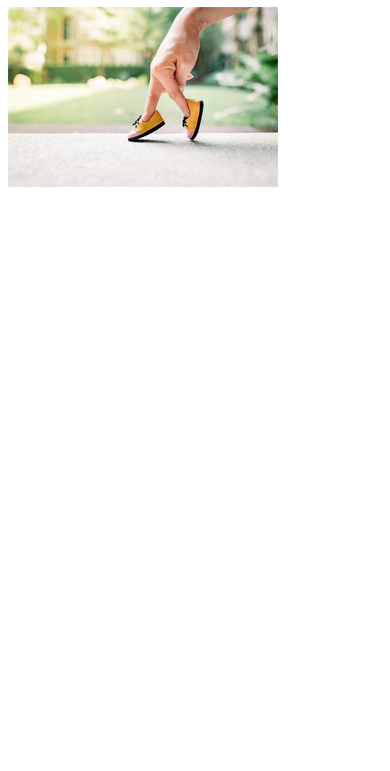
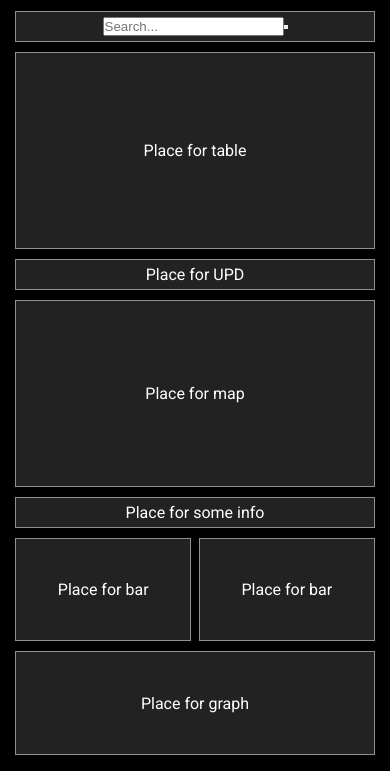
Before and after one commit to svetlana-tyshkevich/covid-19-dashboard, a website built with webpack: page src/template.html in a window 390 px wide. Shown: the part 73-844 px from the top of the page. Built offline with nearby package versions, Linux system fonts and the light colour scheme.

Commit message:
feat: add start markup

```diff
--- a/config/webpack.common.js
+++ b/config/webpack.common.js
@@ -63,7 +63,7 @@ module.exports = {
     new CleanWebpackPlugin(),
 
     new HtmlWebpackPlugin({
-      title: 'English for kids',
+      title: 'COVID-19 Dashboard',
       favicon: paths.src + '/images/favicon.ico',
       template: paths.src + '/template.html',
       filename: 'index.html',
--- a/src/index.js
+++ b/src/index.js
@@ -1,24 +1,23 @@
+import './styles/index.scss';
+
 // Test import of a JavaScript function
-import example from './js/example';
+// import example from './js/example';
 
 // Test import of an asset
-import exp from './images/example.jpg';
-
-// Test import of styles
-import './styles/index.scss';
+// import exp from './images/example.jpg';
 
 // const logo = document.createElement('img')
 // logo.src = webpackLogo
 
-const heading = document.createElement('h1');
-heading.textContent = example();
+// const heading = document.createElement('h1');
+// heading.textContent = example();
 
 // Appending to the DOM
-const midl = document.createElement('img');
-midl.src = exp;
+// const midl = document.createElement('img');
+// midl.src = exp;
 
 // const midl = document.createElement('div');
 // midl.classList.add('exp');
 
-const app = document.querySelector('#root');
-app.append(heading, midl);
+// const app = document.querySelector('#root');
+// app.append(heading, midl);
--- /dev/null
+++ b/src/styles/_grid.scss
@@ -0,0 +1,83 @@
+.grid {
+  width: 100%;
+  max-width: 1920px;
+  min-height: calc(100vh - 70px);
+  padding: 15px;
+  margin: 0 auto;
+
+  display: flex;
+  align-items: stretch;
+  justify-content: space-between;
+}
+
+.left__side {
+  display: flex;
+  flex-direction: column;
+
+  width: 100%;
+  max-width: 25%;
+  padding-right: 5px;
+}
+
+.middle {
+  display: flex;
+  flex-direction: column;
+
+  width: 100%;
+  max-width: 50%;
+  padding: 0 5px;
+}
+
+.right__side {
+  display: flex;
+  flex-direction: column;
+
+  width: 100%;
+  max-width: 25%;
+
+  padding-left: 5px;
+}
+
+@media (max-width: 1023px) {
+  .grid {
+    flex-wrap: wrap;
+  }
+
+  .middle {
+    order: 1;
+    max-width: 100%;
+    padding: 0;
+    margin-bottom: 10px;
+  }
+
+  .left__side {
+    order: 2;
+    max-width: 50%;
+  }
+
+  .right__side {
+    order: 3;
+    max-width: 50%;
+  }
+}
+
+@media (max-width: 578px) {
+  .middle {
+    order: 2;
+    max-width: 100%;
+    padding: 0;
+    margin-bottom: 10px;
+  }
+
+  .left__side {
+    order: 1;
+    max-width: 100%;
+    margin-bottom: 10px;
+    padding-right: 0;
+  }
+
+  .right__side {
+    max-width: 100%;
+    padding-left: 0;
+  }
+}
--- /dev/null
+++ b/src/styles/_header.scss
@@ -0,0 +1,12 @@
+.header {
+  width: 100%;
+  padding: 15px 0;
+  background: $second-black;
+  border-bottom: 1px solid $white-transp;
+  &__inner {
+    display: flex;
+    align-items: center;
+    justify-content: center;
+    padding: 0 15px;
+  }
+}
--- /dev/null
+++ b/src/styles/_mixins.scss
@@ -0,0 +1,5 @@
+@mixin flex-center {
+  display: flex;
+  align-items: center;
+  justify-content: center;
+}
--- a/src/styles/_variables.scss
+++ b/src/styles/_variables.scss
@@ -1,5 +1,8 @@
-$font-size: 1rem;
-$font-family: 'Inter', sans-serif;
-$background-color: #121212;
-$font-color: #dae0e0;
-$page-width: 650px;
+$black: #000000;
+$second-black: #222222;
+$light-black: #404040;
+
+$dark-gray: #5c5c5c;
+
+$white: #ffffff;
+$white-transp: rgba(255, 255, 255, .5);
--- a/src/styles/index.scss
+++ b/src/styles/index.scss
@@ -1,5 +1,40 @@
-.exp {
-  width: 400px;
-  height: 400px;
-  background: url(../images/example.jpg);
+@import "./variables";
+@import "./mixins";
+@import "./header";
+@import "./grid";
+@import "./left-side/search";
+@import "./left-side/country__table";
+@import "./left-side/last__update";
+@import "./middle/map";
+@import "./middle/information";
+@import "./right-side/bars";
+@import "./right-side/graph";
+
+*,
+*::before,
+*::after {
+  box-sizing: border-box;
+  padding: 0;
+  margin: 0;
+  text-decoration: none;
+  list-style: none;
 }
+
+body {
+  font-family: 'Roboto', sans-serif;
+  font-size: 16px;
+  line-height: 1.2;
+  color: $white;
+
+  background: $black;
+}
+
+.app {
+  min-height: 100vh;
+}
+
+// Here some interlayers for dalete later
+.interlayer {
+  height: 100%;
+  @include flex-center
+}
--- /dev/null
+++ b/src/styles/left-side/_country__table.scss
@@ -0,0 +1,9 @@
+.country__table {
+  flex-basis: 80%;
+
+  padding: 5px;
+  margin-bottom: 10px;
+
+  background: $second-black;
+  border: 1px solid $white-transp;
+}
--- /dev/null
+++ b/src/styles/left-side/_last__update.scss
@@ -0,0 +1,8 @@
+.last__update {
+  flex-basis: 10%;
+
+  padding: 5px;
+
+  background: $second-black;
+  border: 1px solid $white-transp;
+}
--- /dev/null
+++ b/src/styles/left-side/_search.scss
@@ -0,0 +1,9 @@
+.search {
+  flex-basis: 10%;
+
+  padding: 5px;
+  margin-bottom: 10px;
+
+  background: $second-black;
+  border: 1px solid $white-transp;
+}
--- /dev/null
+++ b/src/styles/middle/_information.scss
@@ -0,0 +1,8 @@
+.information {
+  flex-basis: 10%;
+
+  padding: 5px;
+
+  background: $second-black;
+  border: 1px solid $white-transp;
+}
--- /dev/null
+++ b/src/styles/middle/_map.scss
@@ -0,0 +1,8 @@
+.map {
+  flex-basis: 90%;
+
+  margin-bottom: 10px;
+
+  background: $second-black;
+  border: 1px solid $white-transp;
+}
--- /dev/null
+++ b/src/styles/right-side/_bars.scss
@@ -0,0 +1,27 @@
+.bars {
+  display: flex;
+  align-items: stretch;
+  justify-content: space-between;
+
+  flex-basis: 50%;
+
+  margin-bottom: 10px;
+}
+
+.left__bar {
+  width: 100%;
+  max-width: 49%;
+
+  margin-right: 5px;
+
+  background: $second-black;
+  border: 1px solid $white-transp;
+}
+
+.right__bar {
+  width: 100%;
+  max-width: 49%;
+
+  background: $second-black;
+  border: 1px solid $white-transp;
+}
--- /dev/null
+++ b/src/styles/right-side/_graph.scss
@@ -0,0 +1,6 @@
+.graph {
+  flex-basis: 50%;
+
+  background: $second-black;
+  border: 1px solid $white-transp;
+}
--- a/src/template.html
+++ b/src/template.html
@@ -6,8 +6,71 @@
     <meta http-equiv="x-ua-compatible" content="ie=edge" />
 
     <title><%= htmlWebpackPlugin.options.title %></title>
+    <link rel="preconnect" href="https://fonts.gstatic.com">
+    <link href="https://fonts.googleapis.com/css2?family=Roboto:wght@300;400;500;700;900&display=swap" rel="stylesheet">
   </head>
   <body>
-    <div id="root"></div>
+    <div id="app" class="app">
+
+      <header class="header">
+        <div class="header__inner">
+          <h1>COVID-19 Dashboard</h1>
+        </div>
+      </header>
+
+      <section class="grid">
+        <div class="left__side">
+
+          <div class="search">
+            <div class="interlayer">
+              <input type="text" placeholder="Search...">
+              <button></button>
+            </div>
+          </div>
+
+          <div class="country__table">
+            <div class="interlayer">Place for table</div>
+          </div>
+
+          <div class="last__update">
+            <div class="interlayer">Place for UPD</div>
+          </div>
+
+        </div>
+
+        <div class="middle">
+
+          <div id="map" class="map">
+            <div class="interlayer">Place for map</div>
+          </div>
+
+          <div class="information">
+            <div class="interlayer">Place for some info</div>
+          </div>
+
+        </div>
+
+        <div class="right__side">
+
+          <div class="bars">
+
+            <div class="left__bar">
+              <div class="interlayer">Place for bar</div>
+            </div>
+
+            <div class="right__bar">
+              <div class="interlayer">Place for bar</div>
+            </div>
+
+          </div>
+
+          <div id="graph" class="graph">
+            <div class="interlayer">Place for graph</div>
+          </div>
+
+        </div>
+      </section>
+
+    </div>
   </body>
 </html>
```
